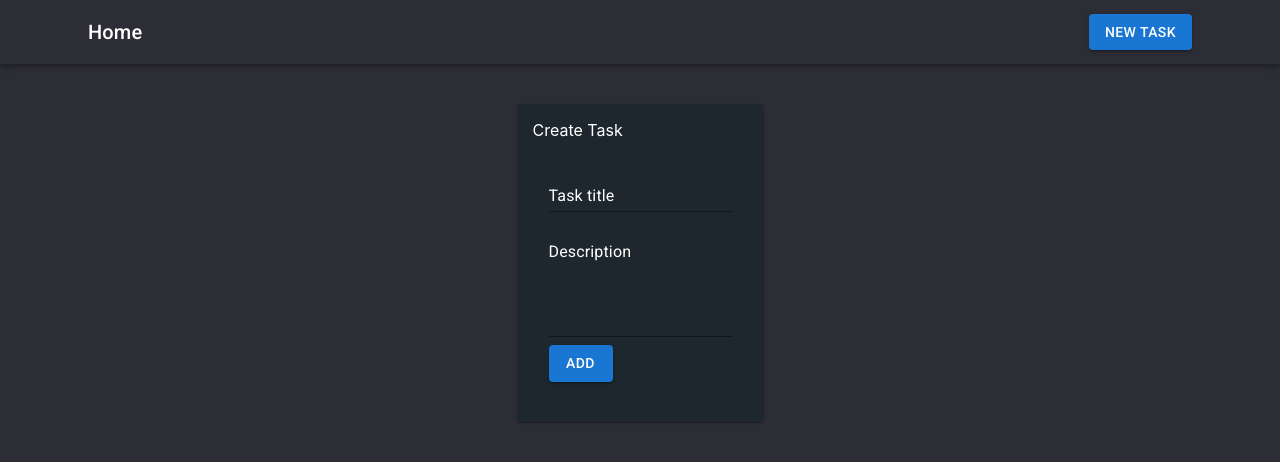
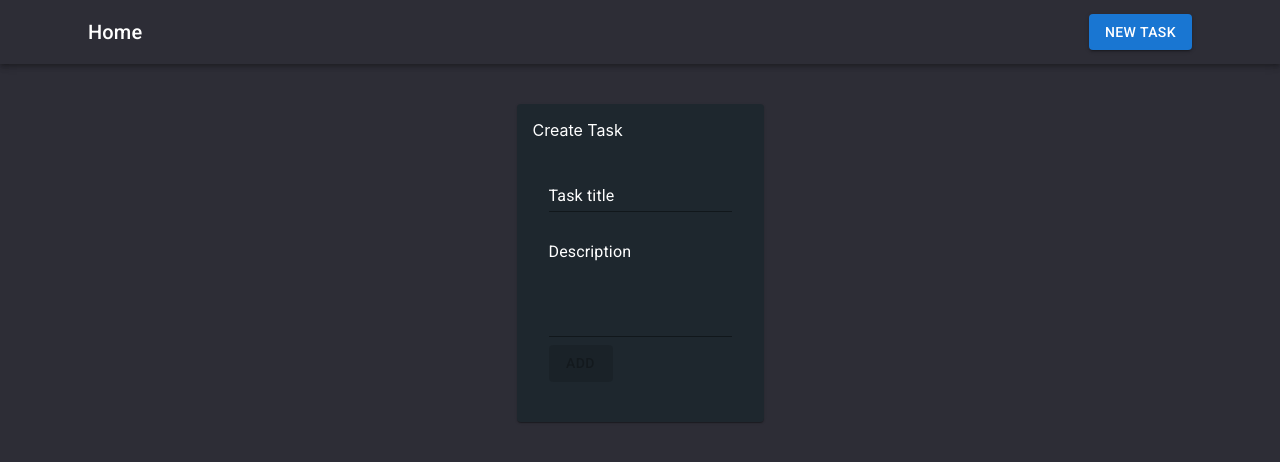
Before and after one commit to CristianCazares/WebProjects, a React (Create React App) app in the folder PERNPractice/client/: page /tasks/new in a window 1280 px wide. Shown: the top 462 px of the page. Built offline with nearby package versions, Linux system fonts and the light colour scheme.

Commit message:
[ENHANCEMENT] Added loading icon when creating task on slow connections

```diff
--- a/PERNPractice/client/src/components/TaskForm.js
+++ b/PERNPractice/client/src/components/TaskForm.js
@@ -1,5 +1,5 @@
 import React, { useState } from 'react';
-import { Button, Card, CardContent, Grid, TextField, Typography } from '@mui/material';
+import { Button, Card, CardContent, CircularProgress, Grid, TextField, Typography } from '@mui/material';
 import {useNavigate} from 'react-router-dom'
 
 export default function TaskForm() {
@@ -8,7 +8,9 @@
   const [task, setTask] = useState({
     title: '',
     description: '',
-  })
+  });
+
+  const [loading, setLoading] = useState(false);
 
   const handleChange = e => {
     setTask({...task, [e.target.name]: e.target.value});
@@ -16,12 +18,16 @@
 
   const handleSubmit = async (e) =>{
     e.preventDefault();
+    setLoading(true);
+
     const res = await fetch("http://localhost:4000/tasks",{
       method: 'POST',
       body: JSON.stringify(task),
       headers: {"Content-Type": "application/json"}
     });
-    const data = await res.json();
+    //const data = await res.json();
+
+    setLoading(false);
     navigate('/');
   };
 
@@ -71,8 +77,16 @@
                 InputLabelProps={{style: {color: 'white'}}}
               />
 
-                <Button variant="contained" color="primary" type="submit">
-                  Add
+                <Button
+                  variant="contained"
+                  color="primary"
+                  type="submit"
+                  disabled={!task.title || !task.description}
+                >
+                    {loading ? <CircularProgress
+                      color='inherit'
+                      size={24}
+                    />: "Add"}
                 </Button>
             </form>
           </CardContent>
```
